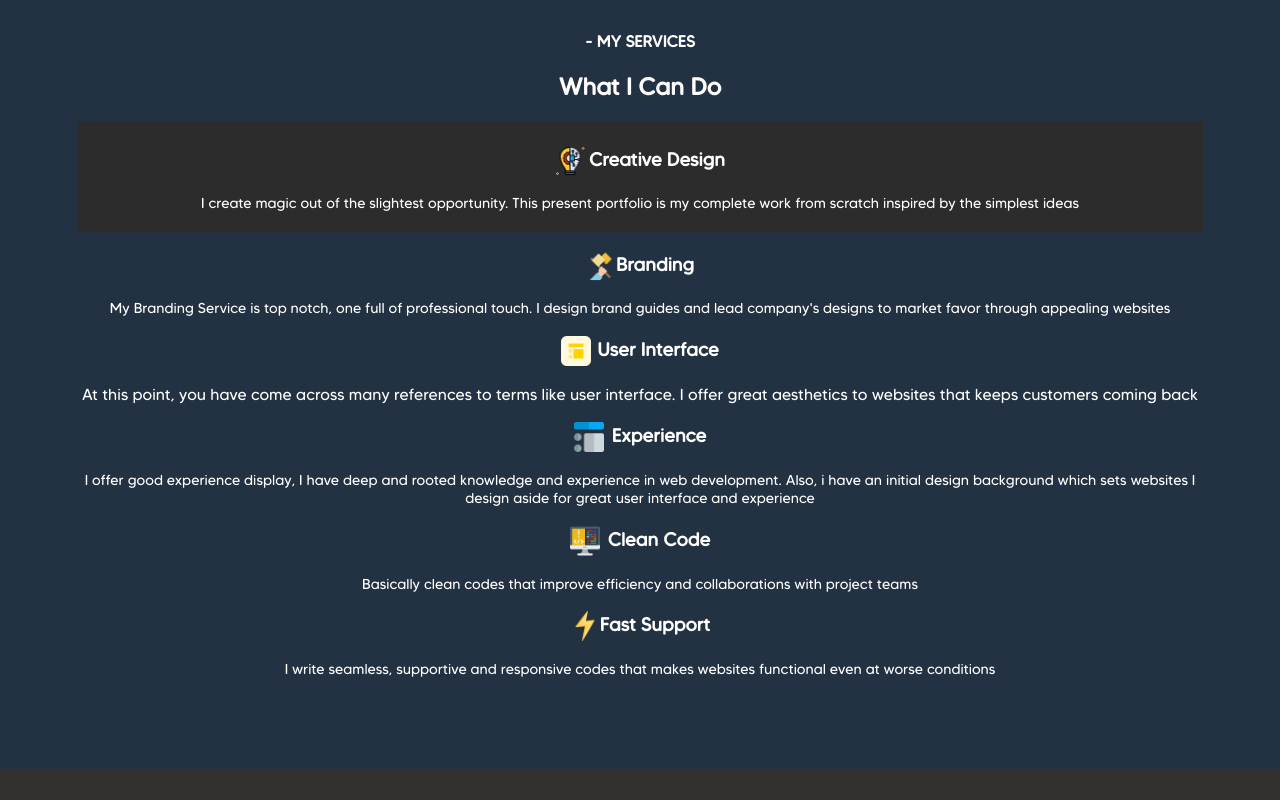
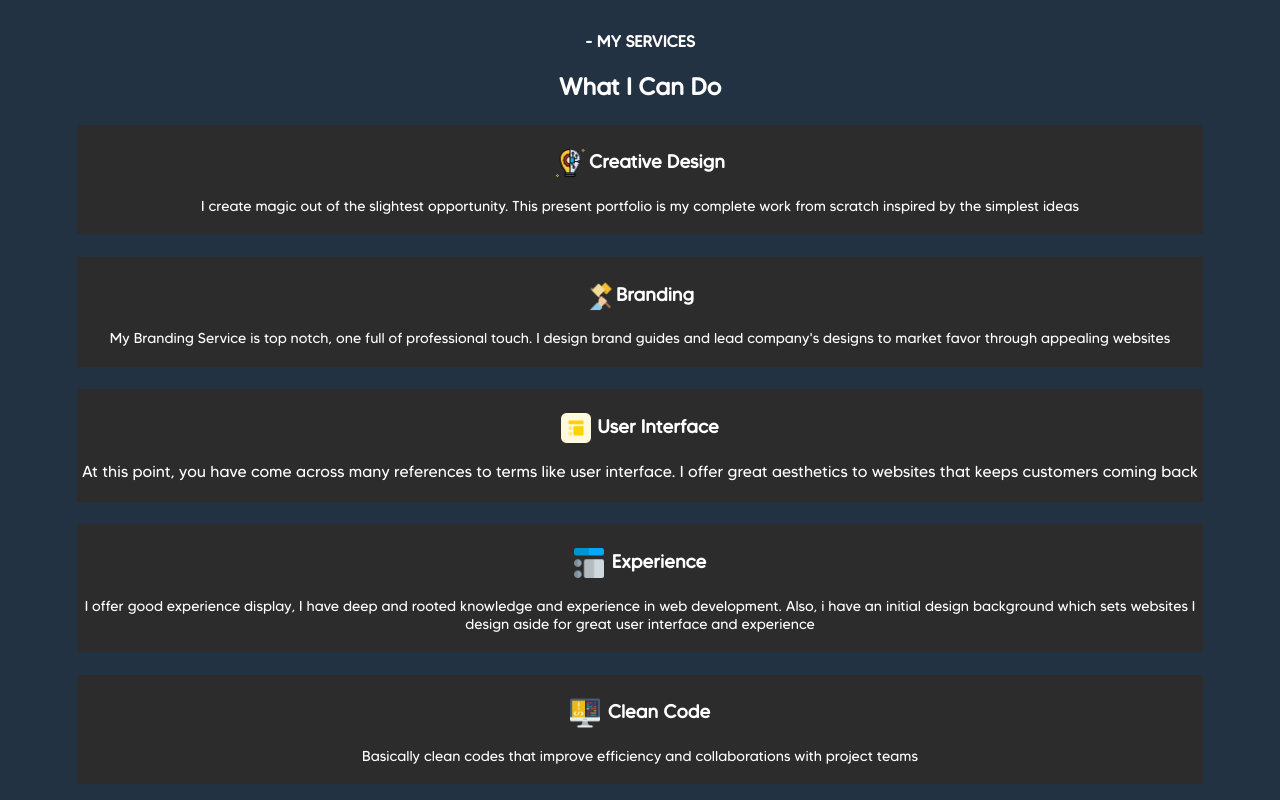
Before and after one commit to Meleyotan/port, a plain HTML site: page index.html in a window 1280 px wide. Shown: the part 1600-2400 px from the top of the page. Drawn offline with Linux system fonts and the light colour scheme.

Commit message:
Update index.html

```diff
--- a/index.html
+++ b/index.html
@@ -23,9 +23,9 @@
                 <div id="horizontal-list">
                     <ul>
                         <li><a href="#" id="brown">Home</a></li>
-                        <li><a href="#">About</a></li>
-                        <li><a href="#">Services</a></li>
-                        <li><a href="#">Contact</a></li>
+                        <li><a href="#about">About</a></li>
+                        <li><a href="#services">Services</a></li>
+                        <li><a href="#contactss">Contact</a></li>
                     </ul>
                 </div>
             </nav>
@@ -65,12 +65,12 @@
             </div>
         </section>
 
-        <section>
+        <section id="services">
             <div id="no">
                 <h4>- MY SERVICES</h4>
                 <h2> What I Can Do</h2>
 
-                <div id="one">
+                <div id="one" class="service">
                     <div class="a">
                         <h3><img src="img/innovation.png" id="ine">Creative Design</h3>
                     </div>
@@ -80,7 +80,7 @@
                         inspired by the simplest ideas
                     </p>
                 </div>
-                <div id="two">
+                <div id="two" class="service">
                     <div class="b">
                         <h3><img src="img/mission.png" id="iwo">Branding</h3>
                     </div>
@@ -90,7 +90,7 @@
                         designs to market favor through appealing websites
                     </p>
                 </div>
-                <div id="three">
+                <div id="three" class="service">
                     <div class="third_service">
                         <h3><img src="img/user-interface (1).png" id="ihree">User Interface</h3>
                     </div>
@@ -100,7 +100,7 @@
                         back
                     </p>
                 </div>
-                <div id="four">
+                <div id="four" class="service">
                     <div class="d">
                         <h3><img src="img/user-interface.png" id="iour">Experience</h3>
                     </div>
@@ -110,14 +110,14 @@
                         initial design background which sets websites I design aside for great user interface and
                         experience</p>
                 </div>
-                <div id="five">
+                <div id="five" class="service">
                     <div class="e">
                         <h3><img src="img/coding.png" id="iive">Clean Code</h3>
                     </div>
                     <p id="fifth_service">Basically clean codes that improve efficiency and collaborations with project
                         teams</p>
                 </div>
-                <div id="six">
+                <div id="six" class="service">
                     <div class="f">
                         <h3><img src="img/lightning.png" id="iix">Fast Support</h3>
                     </div>
@@ -129,7 +129,7 @@
         </section>
 
         <!-- Contacts -->
-        <footer>
+        <footer id="contactss">
             <div id="footer">
                 <div id="footer-content">
                     <p id="contacts">Contact me</p>
```
